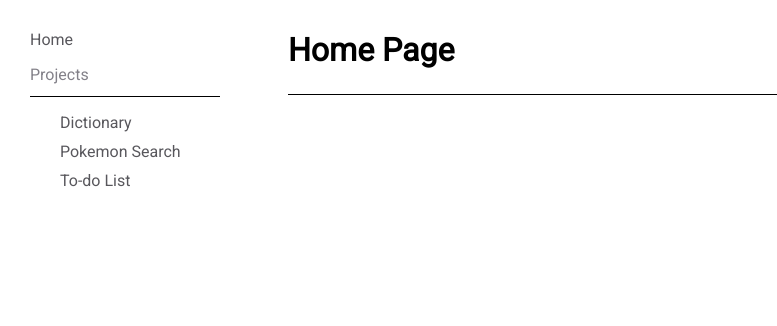
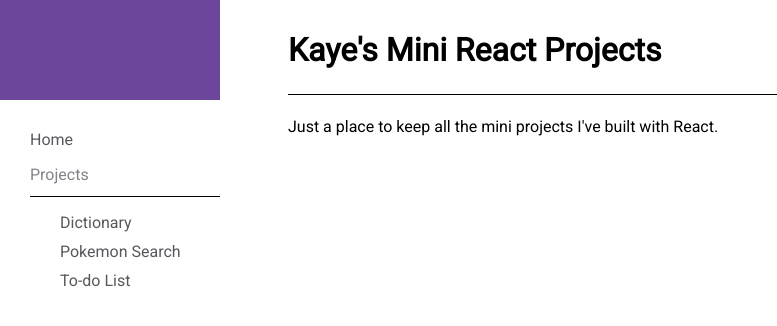
Before and after one commit to KayeDante89/react-snippets, a React (Vite) app: page / in a window 1280 px wide. Shown: the top 326 px of the page, without its empty margins (0-777 px from the left). Built offline with nearby package versions, Linux system fonts and the light colour scheme.

Commit message:
change styling of nav

```diff
--- a/src/components/navbar/NavBar.css
+++ b/src/components/navbar/NavBar.css
@@ -4,10 +4,9 @@
   width: 220px;
   margin: 0px;
   z-index: 1;
-  top: 0;
+  top:0;
   left: 0;
   overflow-x: hidden;
-  padding-top: 30px;
 }
 
 #nav-links a {
--- a/src/components/navbar/NavBar.jsx
+++ b/src/components/navbar/NavBar.jsx
@@ -6,6 +6,7 @@ import "./NavBar.css";
 function NavBar() {
   return (
     <nav id="side-nav">
+      <div style={{height: "100px", width: "auto", backgroundColor: "#6b469a", marginBottom: '30px'}}></div>
       <ul id="nav-links">
         <li>
           <Link to="/">Home</Link>
--- a/src/pages/home-page/HomePage.jsx
+++ b/src/pages/home-page/HomePage.jsx
@@ -6,7 +6,10 @@ function HomePage() {
   return (
     <main  className="page-margin">
       <div id="homepage-container">
-        <h1>Home Page</h1>
+        <h1>Kaye's Mini React Projects</h1>
+        <section>
+          <p>Just a place to keep all the mini projects I've built with React.</p>
+        </section>
       </div>
 
     </main>
--- a/src/pages/todo-list/TodoListPage.css
+++ b/src/pages/todo-list/TodoListPage.css
@@ -1,13 +1,5 @@
-.app {
-  /* background: #6b469a; */
-  display: flex;
-  justify-content: center;
-  align-content: center;
-  padding: 30px;
-  height: 100vh;
-}
-
 .todo-list {
+  max-width: 700px;
   background: #e8e8e8;
   border-radius: 30px;
   padding: 5px;
--- a/src/pages/todo-list/TodoListPage.jsx
+++ b/src/pages/todo-list/TodoListPage.jsx
@@ -69,9 +69,9 @@ function TodoListPage() {
   };
 
   return (
-    <div className="page-margin app">
+    <div className="page-margin">
+      <h1>To Do List</h1>
       <div className="todo-list">
-        <h1>To Do List</h1>
         {todos.map((todo, index) => (
           <ToDoItem
             key={index}
```
